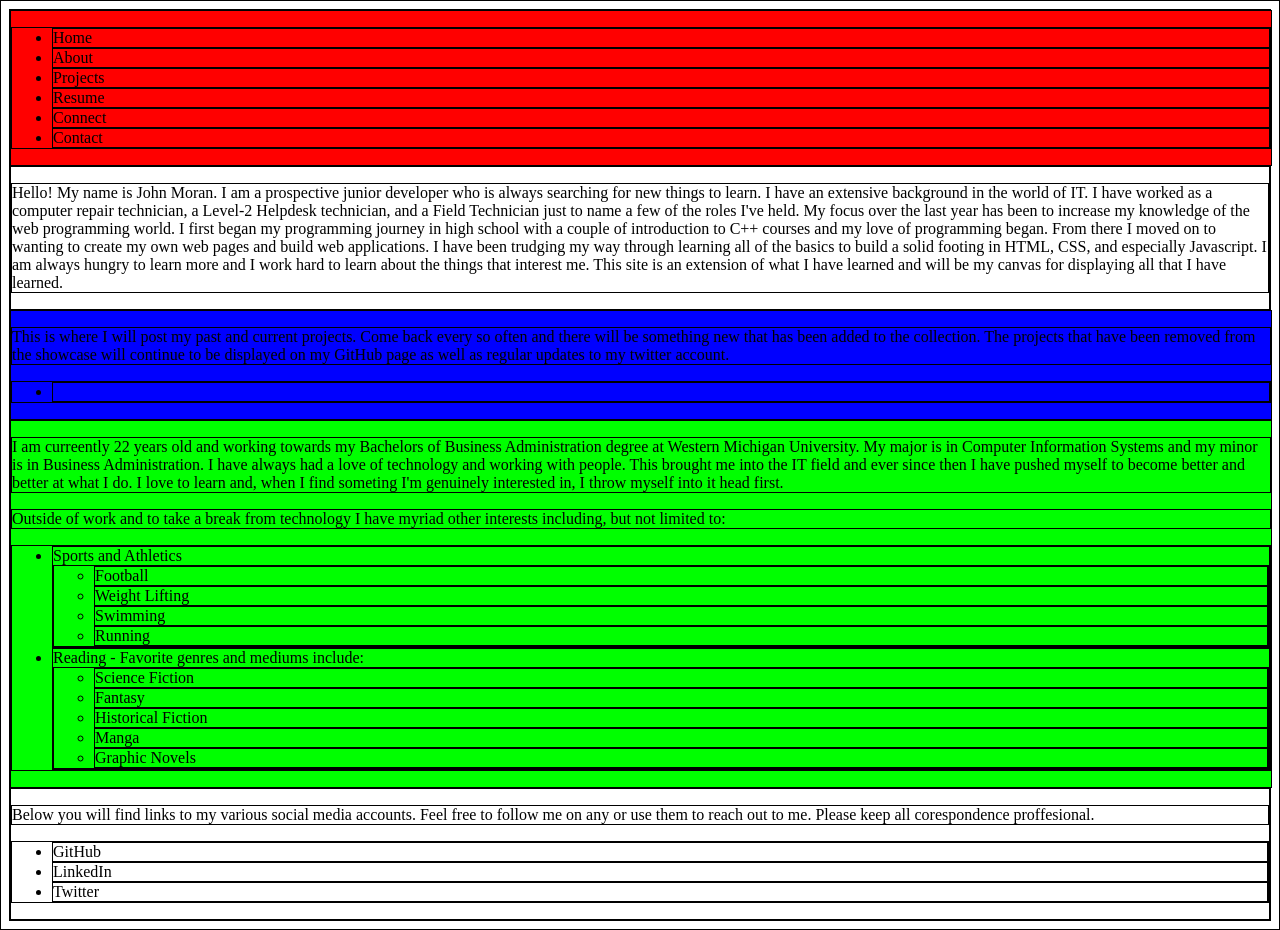
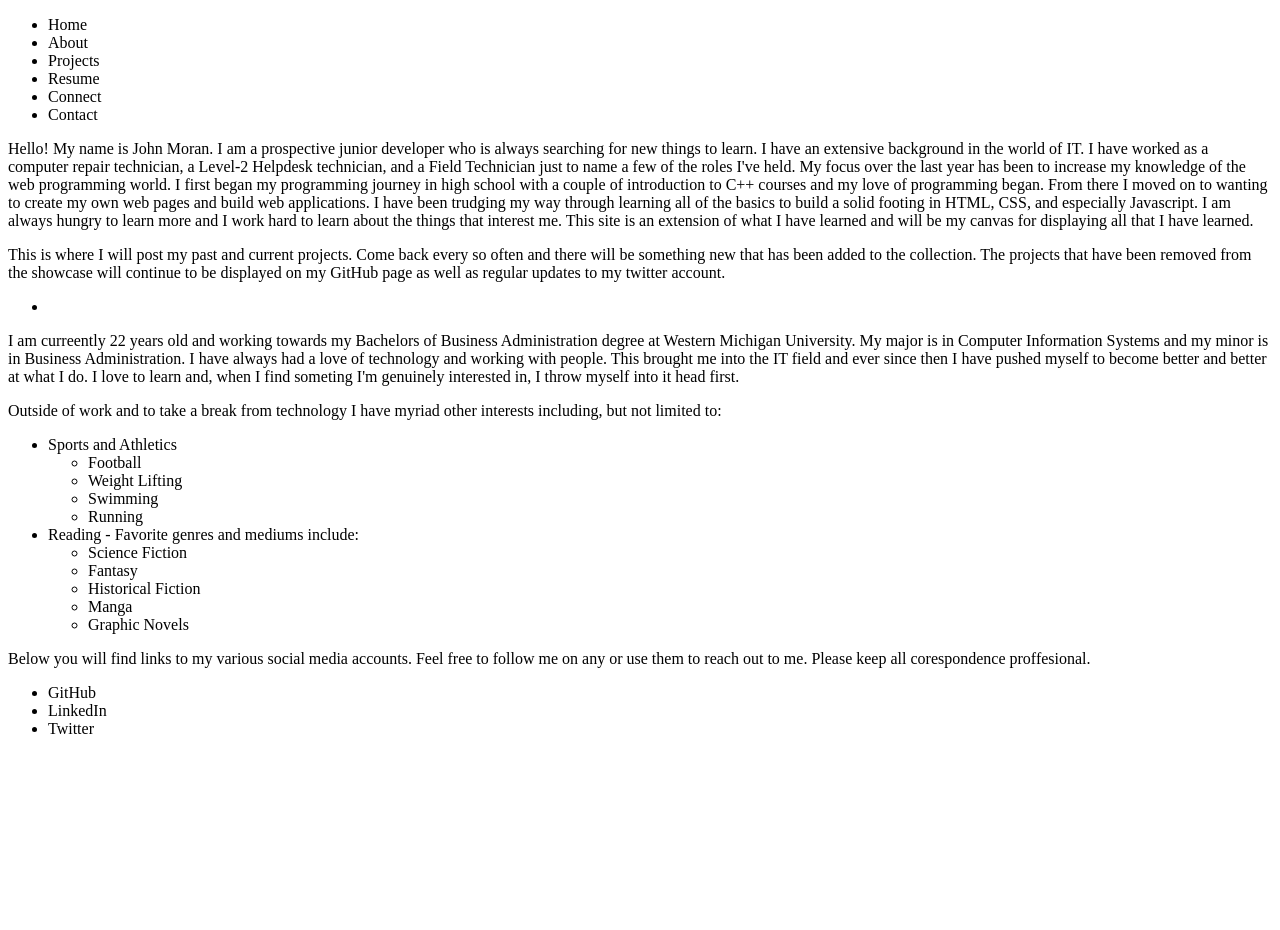
Before and after one commit to j-moran/Personal-Site, a plain HTML site: page index.html in a window 1280 px wide. After the commit the page ends 800 px from the top, so only its background shows below. Drawn offline with Linux system fonts and the light colour scheme.

Commit message:
Removed CSS for base creation

```diff
--- a/index.html
+++ b/index.html
@@ -2,7 +2,7 @@
 <html>
 <head>
 	<title>John Moran</title>
-	<link rel="stylesheet" type="text/css" href="CSS/style.css">
+	<!-- <link rel="stylesheet" type="text/css" href="CSS/style.css"> -->
 </head>
 <body>
 	<div id="taskbar">
```
